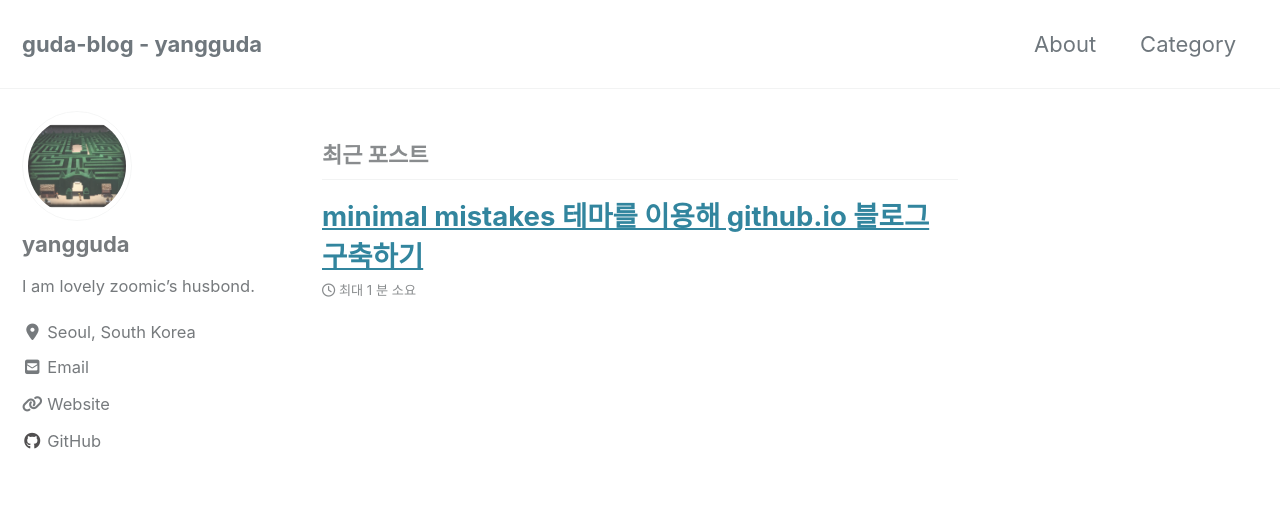
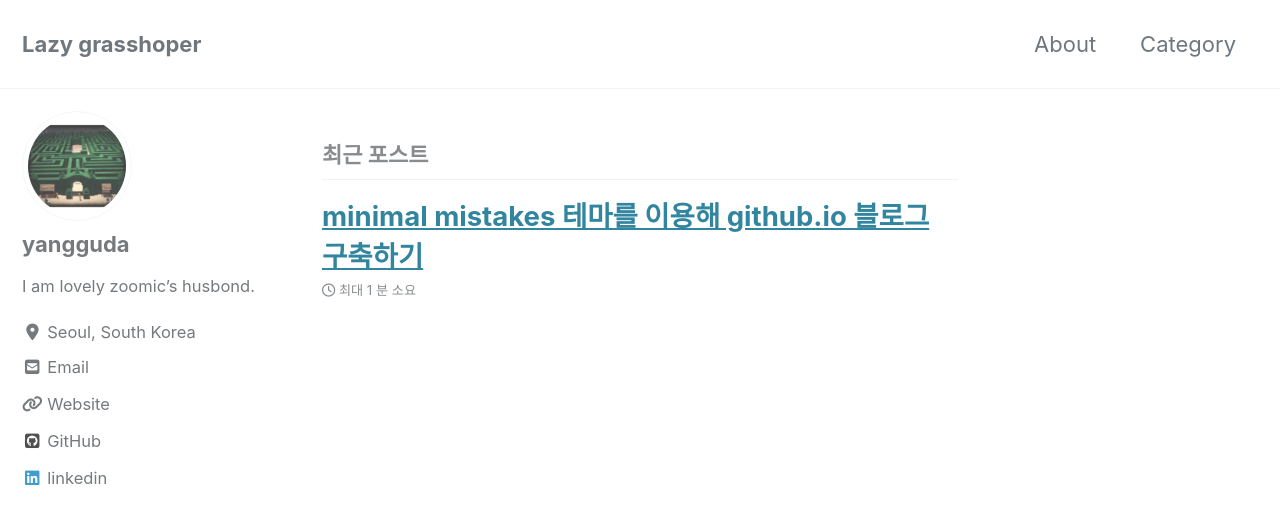
Before and after one commit to yangguda/blog, a Jekyll site: the page built from index.html, in a window 1280 px wide and 900 px high. Shown: the top 524 px of the window. Built offline with Jekyll 4.4.1, drawn with Linux system fonts in a browser that asks for light colours; cached includes are drawn as plain includes; nearby versions of some CDN libraries; the list of posts is cut into pages by our own code.

Commit message:
config setting

```diff
--- a/_config.yml
+++ b/_config.yml
@@ -16,14 +16,14 @@ minimal_mistakes_skin    : "default" # "air", "aqua", "contrast", "dark", "dirt"
 
 # Site Settings
 locale                   : "ko-KR"
-title                    : "guda-blog - yangguda"
+title                    : "Lazy grasshoper"
 title_separator          : "-"
 subtitle                 : # site tagline that appears below site title in masthead
 name                     : "yangguda"
-description              : "An amazing website."
+description              : ""
 url                      : "https://yangguda.github.io" # the base hostname & protocol for your site e.g. "https://mmistakes.github.io"
-baseurl                  : "/guda-blog" # the subpath of your site, e.g. "/blog"
-repository               : "yangguda/guda-blog" # GitHub username/repo-name e.g. "mmistakes/minimal-mistakes"
+baseurl                  : "/blog" # the subpath of your site, e.g. "/blog"
+repository               : "yangguda/blog" # GitHub username/repo-name e.g. "mmistakes/minimal-mistakes"
 teaser                   : # path of fallback teaser image, e.g. "/assets/images/500x300.png"
 logo                     : # path of logo image to display in the masthead, e.g. "/assets/images/88x88.png"
 masthead_title           : # overrides the website title displayed in the masthead, use " " for no title
@@ -118,19 +118,19 @@ author:
       url: mailto:yangguda@gmail.com
     - label: "Website"
       icon: "fas fa-fw fa-link"
-      url: "https://yangguda.github.io/guda-blog"
-    - label: "Twitter"
-      icon: "fab fa-fw fa-twitter-square"
-      # url: "https://twitter.com/"
-    - label: "Facebook"
-      icon: "fab fa-fw fa-facebook-square"
-      # url: "https://facebook.com/"
+      url: "https://yangguda.github.io/blog"
+    # - label: "Twitter"
+    #   icon: "fab fa-fw fa-twitter-square"
+    #   # url: "https://twitter.com/"
+    # - label: "Facebook"
+    #   icon: "fab fa-fw fa-facebook-square"
+    #   # url: "https://facebook.com/"
     - label: "GitHub"
-      icon: "fab fa-fw fa-github"
+      icon: "fab fa-fw fa-github-square"
       url: "https://github.com/yangguda"
-    - label: "Instagram"
-      icon: "fab fa-fw fa-instagram"
-      # url: "https://instagram.com/"
+    - label: "linkedin"
+      icon: "fab fa-fw fa-linkedin"
+      url: "https://linkedin.com/"
 
 # Site Footer
 footer:
@@ -142,7 +142,7 @@ footer:
       icon: "fab fa-fw fa-facebook-square"
       # url:
     - label: "GitHub"
-      icon: "fab fa-fw fa-github"
+      icon: "fab fa-fw fa-github-square"
       # url:
     - label: "GitLab"
       icon: "fab fa-fw fa-gitlab"
@@ -150,8 +150,8 @@ footer:
     - label: "Bitbucket"
       icon: "fab fa-fw fa-bitbucket"
       # url:
-    - label: "Instagram"
-      icon: "fab fa-fw fa-instagram"
+    - label: "linkedin"
+      icon: "fab fa-fw fa-linkedin"
       # url:
 
 
```
